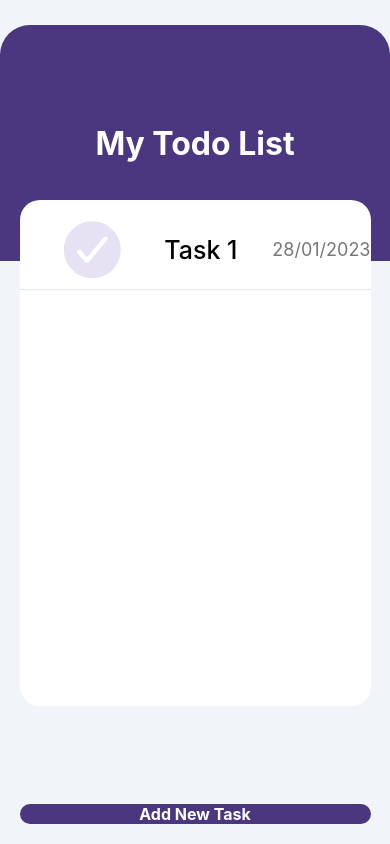
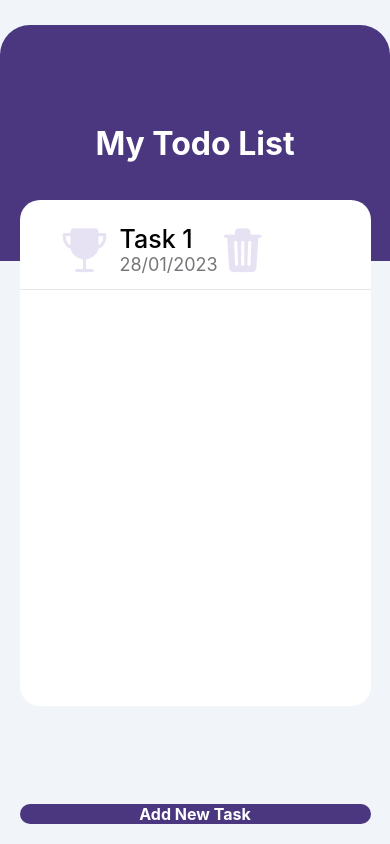
Before and after one commit to Sandun-Induranga/Todo-App-by-usting-React-Native, a React Native app: screen / in a window 390 px wide. Built offline with nearby package versions, Linux system fonts and the light colour scheme.

Commit message:
Content Updated

```diff
--- a/App.js
+++ b/App.js
@@ -17,7 +17,9 @@ export default function App() {
       <View style={styles.items}>
         <View>
           <View style={styles.item}>
-            <Ionicons name="md-checkmark-circle" size={70} color="#E7E2F3" />
+            <Ionicons name="md-trophy" size={50} color="#E7E2F3" />
+
+            <View style={{ marginLeft: 10 }}>
               <Text style={{ fontSize: 25, fontWeight: "500" }}>Task 1</Text>
               <Text
                 style={{
@@ -29,8 +31,13 @@ export default function App() {
                 28/01/2023
               </Text>
             </View>
+            <Text>
+              <Ionicons name="md-trash" size={50} color="#E7E2F3" />
+            </Text>
           </View>
         </View>
+      </View>
+
       <View style={styles.btnAdd}>
         <TouchableOpacity style={styles.btn}>
           <Text style={{ fontSize: 16, color: "white", fontWeight: "bold" }}>
@@ -86,7 +93,7 @@ const styles = StyleSheet.create({
     fontWeight: "bold",
     fontSize: 25,
     paddingLeft: 40,
-    justifyContent: "space-between",
+    justifyContent: "flex-start",
     alignItems: "center",
   },
   btn: {
```
Lines whose indentation alone changed are shown as unchanged.
